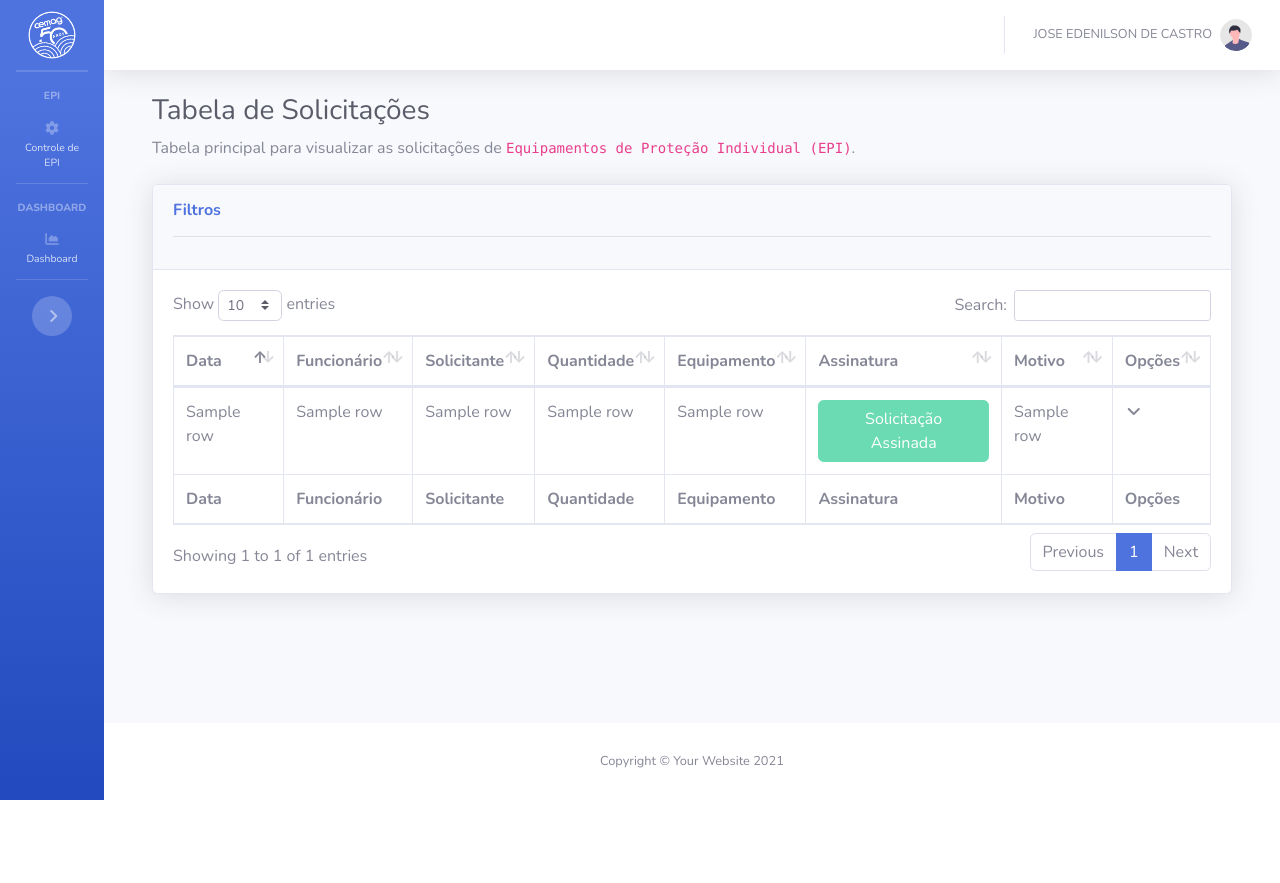
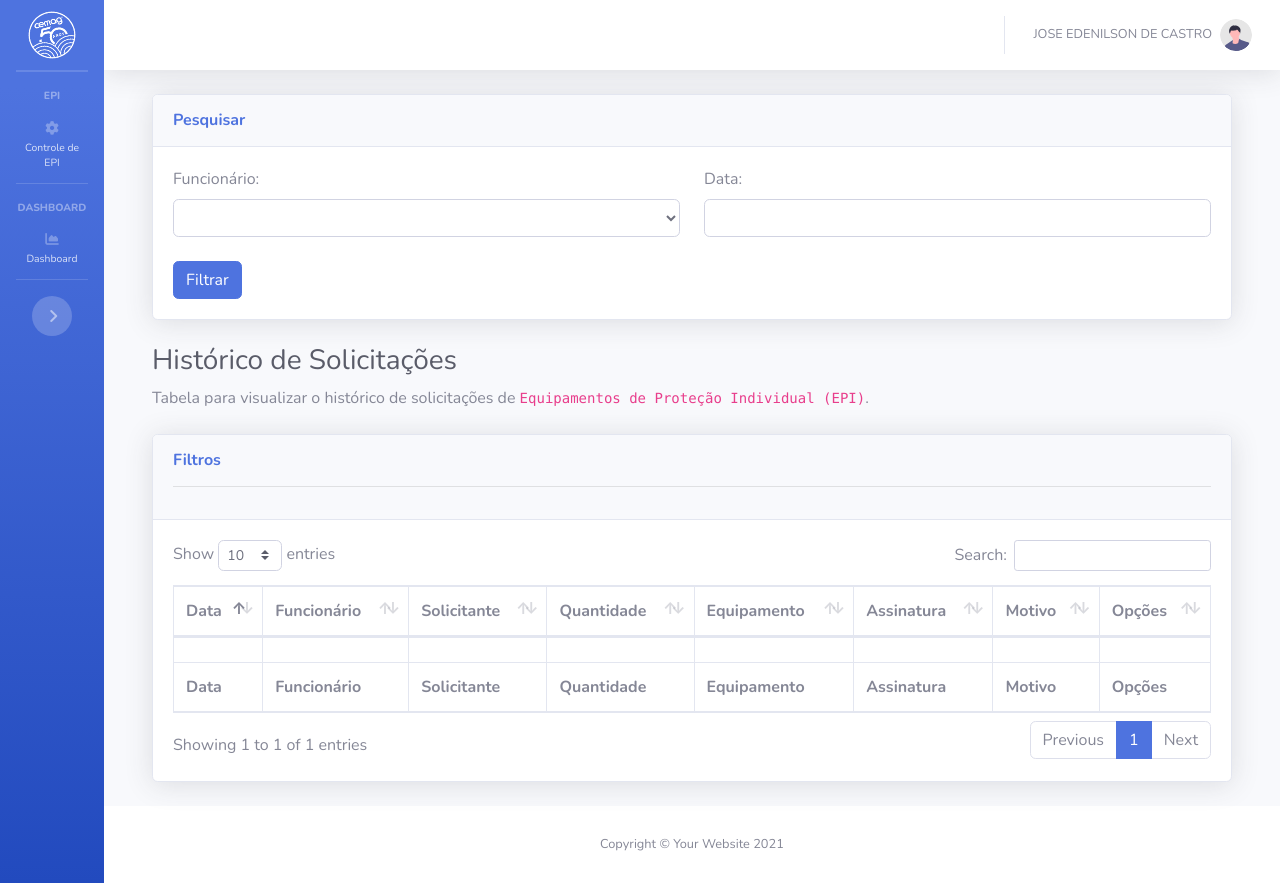
Before and after one commit to Cemag-pcp/projeto_sistema_epi, a Flask app: template templates/historico.html in a window 1280 px wide. Before the commit the page ends 800 px from the top, so only its background shows below. Run offline with Flask 3, Linux system fonts and the light colour scheme; the template is opened without the code that fills it: most values are stand-ins (such as "Sample title", 1, 10 or a date in 2020); lists and menus that the app fills with data are empty; some libraries are stand-ins or nearby versions.

Commit message:
Iniciando a criação do Histórico de Solicitações

```diff
--- a/app.py
+++ b/app.py
@@ -392,9 +392,6 @@ def rota_solicitacao_material():
 @app.route('/dashboard', methods=['GET','POST'])
 def dashboard():
 
-    """
-    Rota para de solicitação de material
-    """
 
     # Renderize o template e passe o parâmetro de sucesso, se aplicável
     return render_template('dashboard.html')
@@ -540,11 +537,78 @@ def excluir_solicitacao():
 
     return 'Dados recebidos com sucesso!'
 
-@app.route('/historico', methods=['GET'])
+@app.route('/historico', methods=['GET','POST'])
 @login_required
 def historico():
 
-    return render_template('historico.html')
+    if request.method == 'POST':
+
+        conn = psycopg2.connect(dbname=DB_NAME, user=DB_USER,
+                            password=DB_PASS, host=DB_HOST)
+        cur = conn.cursor(cursor_factory=psycopg2.extras.DictCursor)
+
+        data = request.get_json()
+
+        matricula = data['matricula']
+
+        query_historico = f"SELECT * FROM sistema_epi.tb_solicitacoes WHERE funcionario_recebe = '{matricula}'"
+
+        cur.execute(query_historico)
+
+        historicos = cur.fetchall()
+
+        return jsonify(historicos)
+
+    else:
+        conn = psycopg2.connect(dbname=DB_NAME, user=DB_USER,
+                            password=DB_PASS, host=DB_HOST)
+        cur = conn.cursor(cursor_factory=psycopg2.extras.DictCursor)
+
+        # QUERY PARA EXIBIR APENAS OS FUNCIONARIOS QUE ESTÃO NO tb_solicitacoes
+
+        query_funcionarios = """SELECT DISTINCT funcionario_completo
+                                    FROM (
+                                        SELECT CONCAT(s.funcionario_recebe, ' - ', f.nome) AS funcionario_completo, s.*
+                                        FROM sistema_epi.tb_solicitacoes s
+                                        JOIN requisicao.funcionarios f ON s.funcionario_recebe = f.matricula
+                                    ) AS subconsulta
+                              """
+
+        cur.execute(query_funcionarios)
+
+        funcionarios = cur.fetchall()
+
+    return render_template('historico.html',funcionarios=funcionarios)
+
+@app.route('/pegar-assinatura', methods=['GET'])
+@login_required
+def pegar_assinatur():
+
+    conn = psycopg2.connect(dbname=DB_NAME, user=DB_USER,
+                            password=DB_PASS, host=DB_HOST)
+    cur = conn.cursor(cursor_factory=psycopg2.extras.DictCursor)
+
+    consulta = "SELECT id_solicitacao, assinatura, data_assinatura FROM sistema_epi.tb_assinatura"
+    cur.execute(consulta)
+    resultados = cur.fetchall()
+
+    # 2. Extrair os dados da consulta
+    dados_assinatura = []
+    for resultado in resultados:
+        id_solicitacao, assinatura_memoryview, data_assinatura = resultado
+
+        # Converter memoryview para bytes e, em seguida, decodificar
+        assinatura_bytes = bytes(assinatura_memoryview)
+        assinatura_legivel = assinatura_bytes.decode('utf-8')  # ou outro método apropriado
+
+        # Adicione os dados a uma lista
+        dados_assinatura.append({
+            'id_solicitacao': id_solicitacao,
+            'assinatura': assinatura_legivel,
+            'data_assinatura': data_assinatura
+        })
+
+    return 'sucess'
 
 if __name__ == '__main__':
     app.run(debug=True)
--- a/templates/base.html
+++ b/templates/base.html
@@ -71,6 +71,7 @@
                         <h6 class="collapse-header">Opções:</h6>
                         <a class="collapse-item" href="/">Visualizar Solicitações</a>
                         <a class="collapse-item" href="/solicitacao-material">Solicitar EPI</a>
+                        <a class="collapse-item" href="/historico">Histórico EPI</a>
                     </div>
                 </div>
             </li>
@@ -287,11 +288,6 @@
                             <!-- Dropdown - User Information -->
                             <div class="dropdown-menu dropdown-menu-right shadow animated--grow-in"
                                 aria-labelledby="userDropdown">
-                                <a class="dropdown-item" href="#">
-                                    <i class="fas fa-user fa-sm fa-fw mr-2 text-gray-400"></i>
-                                    Profile
-                                </a>
-                                <div class="dropdown-divider"></div>
                                 <a class="dropdown-item" href="#" data-toggle="modal" data-target="#logoutModal">
                                     <i class="fas fa-sign-out-alt fa-sm fa-fw mr-2 text-gray-400"></i>
                                     Logout
--- a/templates/historico.html
+++ b/templates/historico.html
@@ -14,10 +14,33 @@
 
 {% block container %}
 <div class="container-fluid">
+    <div class="card shadow mb-4">
+        <div class="card-header py-3">
+          <h6 class="m-0 font-weight-bold text-primary">Pesquisar</h6>
+        </div>
+        <div class="card-body">
+            <div class="row">
+              <div class="col-md-6 mb-4">
+                <label for="data_filtro">Funcionário:</label>
+                <select class="form-control" id="funcionario-historico">
+                    <option value="" selected hidden disabled></option>
+                    {% for funcionario in funcionarios %}
+                    <option value="{{funcionario[0]}}">{{funcionario[0]}}</option>
+                    {% endfor %}
+                </select>
+              </div>
+              <div class="col-md-6 mb-4">
+                <label for="data_filtro">Data:</label>
+                <input type="text" class="form-control" id="inputDate1" name="datetimes" autocomplete="off">
+              </div>
+            </div>
+            <button type="submit" id="filtrar_historico" class="btn btn-primary">Filtrar</button>
+        </div>
+      </div>
 
     <!-- Page Heading -->
-    <h1 class="h3 mb-2 text-gray-800">Tabela de Solicitações</h1>
-    <p class="mb-4">Tabela principal para visualizar as solicitações de <code>Equipamentos de Proteção Individual (EPI)</code>.</p>
+    <h1 class="h3 mb-2 text-gray-800">Histórico de Solicitações</h1>
+    <p class="mb-4">Tabela para visualizar o histórico de solicitações de <code>Equipamentos de Proteção Individual (EPI)</code>.</p>
 
     <!-- DataTales Example -->
     <div class="card shadow mb-4">
@@ -53,168 +76,18 @@
                         </tr>
                     </tfoot>
                     <tbody>
-                        {% for row in tb_solicitacoes_list %}
                         <tr>
-                            <td style="max-width: 100px;">{{row[8]}}</td>
-                            <td class="text-truncate" data-toggle="tooltip" data-placement="top" title="{{row[7]}}" style="max-width: 150px; cursor: default;">{{row[7]}}</td>
-                            <td class="text-truncate" data-toggle="tooltip" data-placement="top" title="{{row[2]}}" style="max-width: 150px; cursor: default;">{{row[2]}}</td>
-                            <td>{{row[4]}}</td>
-                            <td class="text-truncate" data-toggle="tooltip" data-placement="top" title="{{row[3]}}" style="max-width: 200px; cursor: default;">{{row[3]}}</td>
-                            {% if row[10] == None %}
-                            <td><button onclick="modalAssinatura('{{ row[7] }}','{{ row[0] }}','{{ row[1] }}')" class="btn btn-warning btn-block">Assinatura Pendente</button></td>
-                            {% else %}
-                            <td><button class="btn btn-success btn-block" title="Agora está habilitado salvar as informações no campo de execução" disabled>Solicitação Assinada</button></td>
-                            {% endif %}
-                            <td>{{row[5]}}</td>
-                            <td style="align-items: center;">
-                                <div class="col-sm-4 d-flex justify-content-center align-items-center" style="padding-left: 0.35rem;">
-                                    <a data-toggle="dropdown" aria-haspopup="true" aria-expanded="false" style="cursor: pointer;">
-                                        <i class="fa-solid fa-angle-down"></i>
-                                    </a>
-                                    <!-- </button> -->
-                                    <div class="dropdown-menu" aria-labelledby="dropdownMenu2">
-                                        <a id="btn_exec" class="dropdown-item dropdown_os" style="cursor: pointer;" onclick="modalExecucao('{{ row[0] }}','{{ row[7] }}','{{ row[2] }}')">
-                                            <i class="fa-solid fa-pencil"></i> Editar
-                                        </a>
-                                        <!-- <a class = "dropdown-item" style="cursor: pointer;" class="btn" onclick="modalAssinatura('{{ row[1] }}')">
-                                            <i class="fa-solid fa-pencil"></i> Editar
-                                        </a> -->
-                                        <!-- <a class = "dropdown-item" style="cursor: pointer;" class="btn" onclick="modalTimeline('{{ row[0] }}','{{ row[3] }}','{{ row[7] }}')">
-                                            <i class="fas fa-clock"></i> Histórico
-                                        </a> -->
-                                        <a class = "dropdown-item dropdown_os dropdownsss" style="cursor: pointer;" class="btn" onclick="modalExcluirSolicitacao('{{ row[7] }}','{{ row[0] }}')">
-                                            <i class="fas fa-trash"></i> Excluir
-                                        </a>
-                                    </div>
-                                </div>
-                            </td>
+                            <td></td>
+                            <td></td>
+                            <td></td>
+                            <td></td>
+                            <td></td>
+                            <td></td>
+                            <td></td>
+                            <td></td>
                         </tr>
-                        {% endfor %}
                     </tbody>
                 </table>
-            </div>
-        </div>
-    </div>
-</div>
-
-<!-- Modal edição de execução -->
-<div class="modal fade" data-backdrop="static" id="modalExecutarSolicitacao" tabindex="-1" role="dialog" aria-labelledby="modalExecutarSolicitacaoLabel" aria-hidden="true">
-    <div class="modal-dialog modal-lg" role="document">
-        <div class="modal-content">
-            <div class="modal-header">
-                <!-- <h5 class="modal-title" id="modalExecucaoLabel">Execução da </h5> -->
-                <h5 class="modal-title" id="numeroOrdem_edicao">Edição</h5>
-                <button type="button" class="close" data-dismiss="modal" aria-label="Fechar">
-                    <span aria-hidden="true">&times;</span>
-                </button>
-            </div>
-            <div class="modal-body" style="overflow-y: auto; height: 550px;">
-                <h6 class="m-0 font-weight-bold text-primary">Informações gerais</h6>
-                <hr>
-                <div class="row">
-                    <div class="col-sm-4 mb-2">
-                        <label>Data da solicitação:</label>
-                        <input type="datetime" name="dataSolicitacao" id="dataSolicitacao" value="" class="form-control" disabled>
-                    </div>
-                    <div class="col-sm-8 mb-2">
-                        <label>Solicitante</label>
-                        <input type="text" class="form-control" id="solicitante_execucao" disabled>
-                    </div>
-                </div>
-                <div class="row">
-                    <div class="col-sm-4 mb-2">
-                        <div class="info_data">
-                            <label>Data de Entrega</label>
-                        </div>
-                        <input type="datetime" class="form-control" id="data_entrega_execucao" autocomplete="off" disabled>
-                    </div>
-                    <div class="col-sm-8 mb-2">
-                        <label>Funcionário</label>
-                        <input type="text" class="form-control" id="funcionario_execucao" disabled>
-                    </div>
-                </div>
-                <div id="containerEquipamentos">
-
-                </div>
-            </div>
-            <div class="modal-footer">
-                <button id="salvarExecucao" type="submit" class="btn btn-primary btn-block">Alterar</button>
-            </div>
-        </div>
-    </div>
-</div>
-
-<!-- Modal Assinatura -->
-<div class="modal fade" data-backdrop="static" id="modalAssinatura" tabindex="-1" role="dialog" aria-labelledby="modalAssinaturaLabel" aria-hidden="true">
-    <div class="modal-dialog modal-md" role="document">
-        <div class="modal-content">
-            <div class="modal-header">
-                <!-- <h5 class="modal-title" id="modalExecucaoLabel">Execução da </h5> -->
-                <h5 class="modal-title" id="numeroOrdem_edicao">Editar</h5>
-                <button type="button" class="close" data-dismiss="modal" aria-label="Fechar">
-                    <span aria-hidden="true">&times;</span>
-                </button>
-            </div>
-            <div class="modal-body">
-                <h6 class="m-0 font-weight-bold text-primary">Assinatura</h6>
-                <hr>
-                <div class="wrapper">
-                    <img class="imagem-responsiva" width=300 height=200/>
-                    <canvas id="signature-pad" class="signature-pad" width=300 height=200></canvas>
-                </div>
-                <div class="row">
-                    <div class="col-sm-6 mt-4">
-                        <button class="btn btn-secondary btn-block" id="clear">Clear</button>
-                    </div>
-                    <div class="col-sm-6 mt-4">
-                        <button class="btn btn-primary btn-block"  id="save">Save</button>
-                    </div>
-                </div>
-            </div>
-        </div>
-    </div>
-</div>
-
-<!-- Modal timeline -->
-<div class="modal fade" data-backdrop="static" id="modalTimeline" tabindex="-1" role="dialog" aria-labelledby="modalTimelineLabel" aria-hidden="true">
-    <div class="modal-dialog" role="document">
-        <div class="modal-content">
-            <div class="modal-header">
-                <h6 class="m-0 font-weight-bold text-primary">Histórico</h6>
-                <button type="button" class="close" data-dismiss="modal" aria-label="Fechar">
-                    <span aria-hidden="true">&times;</span>
-                </button>
-            </div>
-            <div class="modal-body" style="height: 700px; overflow-y: auto;">
-                <div class="list-group" id="listaHistorico">
-
-                </div>
-            </div>
-            <div class="modal-footer">
-
-            </div>
-        </div>
-    </div>
-</div>
-
-<!-- Modal para excluir maquina -->
-<div class="modal fade" id="modalExcluirSolicitacao" tabindex="-1" role="dialog" aria-labelledby="TituloModalCentralizado" aria-hidden="true">
-    <div class="modal-dialog modal-dialog-centered" role="document">
-        <div class="modal-content">
-            <div class="modal-header">
-                <h5 class="modal-title" id="TituloModalCentralizado">
-                    <i class="fas fa-exclamation-triangle text-warning"></i> <!-- Ícone de atenção -->
-                    Atenção
-                </h5>
-                <button type="button" class="close" data-dismiss="modal" aria-label="Fechar">
-                    <span aria-hidden="true">&times;</span>
-                </button>
-            </div>
-            <div class="modal-body">
-
-            </div>
-            <div class="modal-footer">
-                <button type="button" class="btn btn-primary" id="btnExcluir">Excluir</button>
             </div>
         </div>
     </div>
@@ -241,4 +114,100 @@
 <!-- Script menssagem -->
 <script src="/static/js/mensagem.js"></script>
 
+<script type="text/javascript" src="https://cdn.jsdelivr.net/momentjs/latest/moment.min.js"></script>
+<link rel="stylesheet" type="text/css" href="https://cdn.jsdelivr.net/npm/daterangepicker/daterangepicker.css" />
+<script type="text/javascript" src="https://cdn.jsdelivr.net/npm/daterangepicker/daterangepicker.min.js"></script>
+
+<script>
+
+    function historicoFuncionario(funcionario) {
+
+        funcionario = funcionario.split(" - ");
+
+        matricula = funcionario[0]
+
+        $.ajax({
+            url: '/historico',
+            type: 'POST',
+            dataType: 'json',
+            contentType: 'application/json',
+            data: JSON.stringify({ 'matricula': matricula }),
+            success: function (response) {
+                console.log(response)
+            },
+            error: function () {
+                console.log('Item não encontrado');
+                // Chama a função de retorno de chamada com um valor padrão ou indicador de erro
+            }
+        });
+    }
+
+    $('#filtrar_historico').one('click',function(){
+        funcionario = $('#funcionario-historico').val()
+        historicoFuncionario(funcionario)
+    })
+
+</script>
+
+<script>
+
+    $(function () {
+      const dataAtual = new Date();
+      const opcoesFormatacao = { day: 'numeric', month: '2-digit', year: 'numeric' };
+      const dataFormatada = dataAtual.toLocaleDateString('pt-BR', opcoesFormatacao);
+
+      var dataInicial = dataFormatada.split(" - ")[0];
+      var dataFinal = dataFormatada.split(" - ")[1];
+
+      $('input[name="datetimes"]').daterangepicker({
+        timePicker: true,
+        timePicker24Hour: true,
+        autoUpdateInput: false,
+        startDate: moment(dataInicial, 'DD/MM/YYYY'),
+        endDate: moment(dataFinal, 'DD/MM/YYYY'),
+        locale: {
+          format: 'DD/MM/YYYY',
+          cancelLabel: 'Clear'
+        }
+      });
+
+      $('input[name="datetimes"]').on('apply.daterangepicker', function (ev, picker) {
+        $(this).val(picker.startDate.format('DD/MM/YYYY') + ' - ' + picker.endDate.format('DD/MM/YYYY'));
+      });
+
+      $('input[name="datetimes"]').on('cancel.daterangepicker', function (ev, picker) {
+        $(this).val('');
+      });
+
+      $('input[name="datetimes"]').on('apply.daterangepicker', function (ev, picker) {
+        var startDate = picker.startDate;
+        var endDate = picker.endDate;
+
+        if (endDate.isBefore(startDate)) {
+          alert("A data final não pode ser menor que a data inicial");
+          picker.setEndDate(startDate);
+        }
+      });
+    });
+
+    document.addEventListener("DOMContentLoaded", function () {
+      // Obter o elemento de input
+      var inputElement = document.getElementById("inputDate1");
+
+      // Verificar se há um valor salvo no armazenamento local
+      var savedValue = localStorage.getItem("inputDate1");
+
+      // Se houver um valor salvo, definir o valor do input
+      if (savedValue !== null) {
+        inputElement.value = savedValue;
+      }
+
+      // Adicionar um ouvinte de evento para salvar o valor quando o usuário digitar
+      inputElement.addEventListener("input", function () {
+        // Salvar o valor no armazenamento local
+        localStorage.setItem("inputDate1", inputElement.value);
+      });
+    });
+  </script>
+
 {% endblock %}
```
